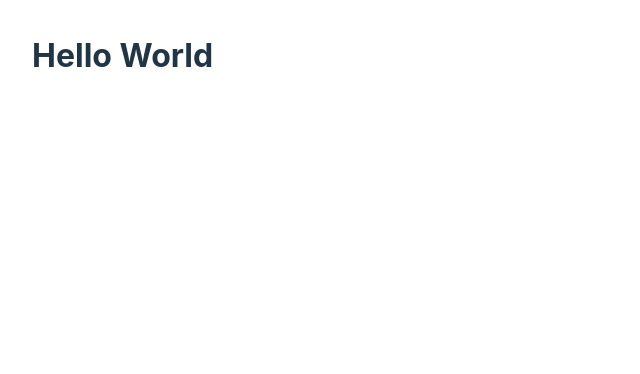
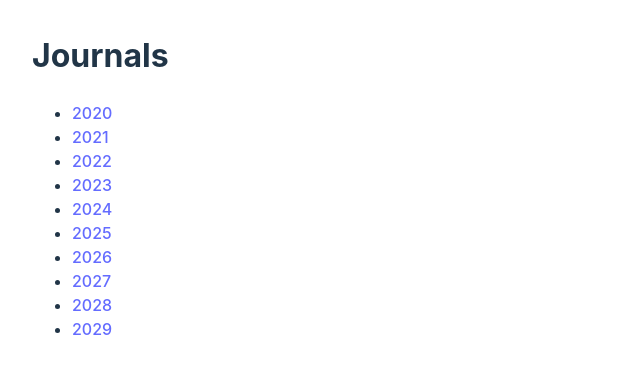
Before and after one commit to D7Torres/bullet-journal, a React (Vite) app: page / in a window 1280 px wide. Shown: the top 374 px of the page, without its empty margins (0-640 px from the left). Built offline with nearby package versions, Linux system fonts and the light colour scheme.

Commit message:
feat: add Journals page

```diff
--- a/src/App.tsx
+++ b/src/App.tsx
@@ -1,10 +1,14 @@
 import './App.css'
+import { BrowserRouter, Routes, Route } from 'react-router-dom'
+import { Journals } from './pages/Journals/Journals'
 
 function App() {
   return (
-    <>
-      <h1>Hello World</h1>
-    </>
+    <BrowserRouter>
+      <Routes>
+        <Route path="/" element={<Journals />} />
+      </Routes>
+    </BrowserRouter>
   )
 }
 
--- /dev/null
+++ b/src/pages/Journals/Journals.tsx
@@ -0,0 +1,18 @@
+import { Link } from 'react-router-dom'
+
+const currentYear = new Date().getFullYear()
+const fromYear = currentYear - 5
+const years = Array.from({ length: 10 }, (_, i) => fromYear + i)
+
+export const Journals = () => (
+  <>
+    <h1>Journals</h1>
+    <ul>
+      {years.map((year) => (
+        <li key={year}>
+          <Link to={`/journal/${year}`}>{year}</Link>
+        </li>
+      ))}
+    </ul>
+  </>
+)
--- /dev/null
+++ b/src/pages/Journals/index.js
@@ -0,0 +1 @@
+export { Journals } from './Journals'
```
Also changed, not shown: 2 other files (tests, documents, lock files or other folders).
